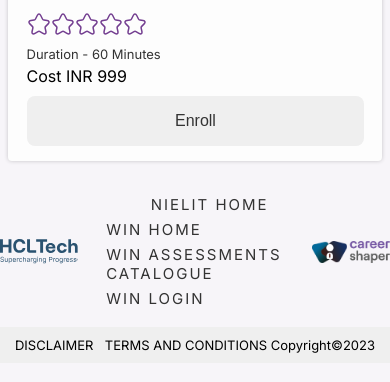
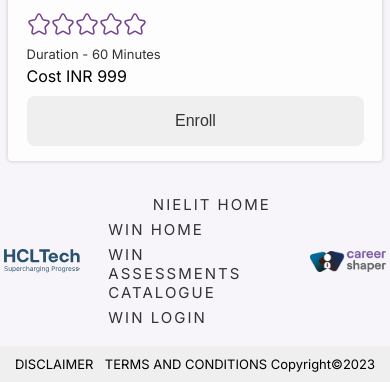
Before and after one commit to SatheshNarayanan/CourseSite, a website: page public/index.html in a window 390 px wide. Shown: the part 3782-4164 px from the top of the page. Drawn offline with Linux system fonts and the light colour scheme; files whose address does not match are found by name.

Commit message:
added all changes except menu change

```diff
--- a/public/index.css
+++ b/public/index.css
@@ -719,6 +719,10 @@
   .cardGrid {
     grid-template-columns: 1fr;
   }
+
+  .bottomNav {
+    padding: 2% 1%;
+  }
 }
 
 /* On smaller screens, decrease text size */
```
